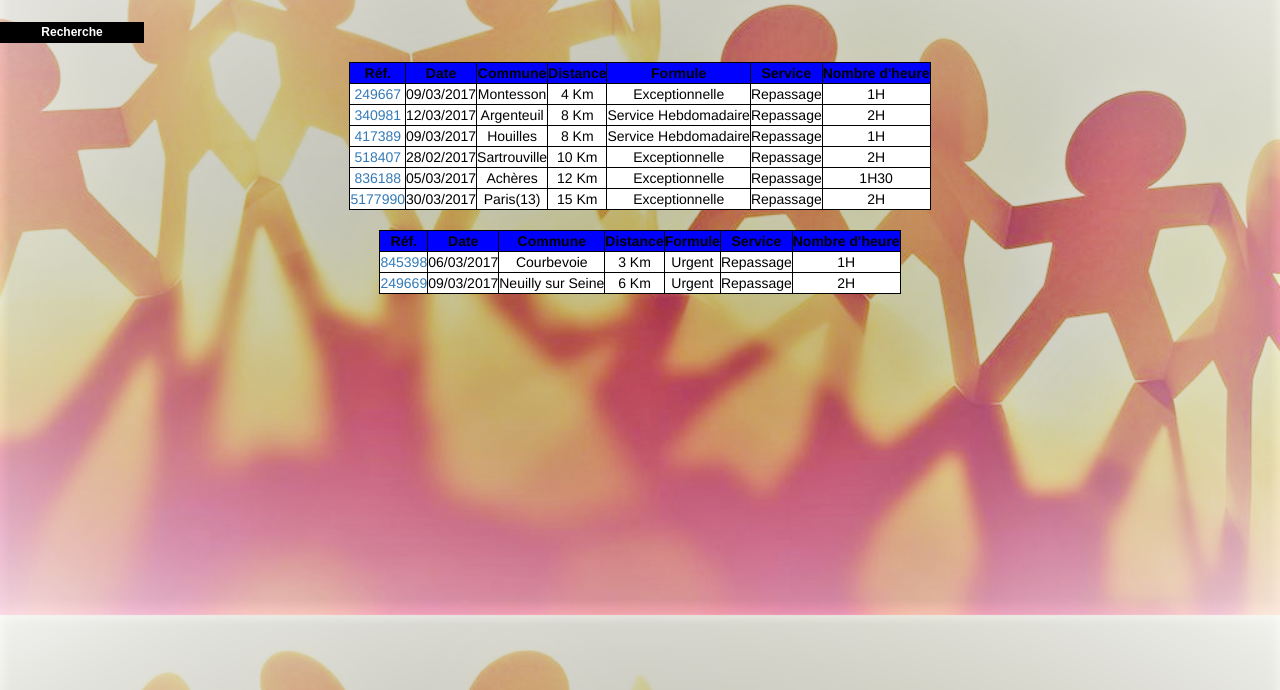
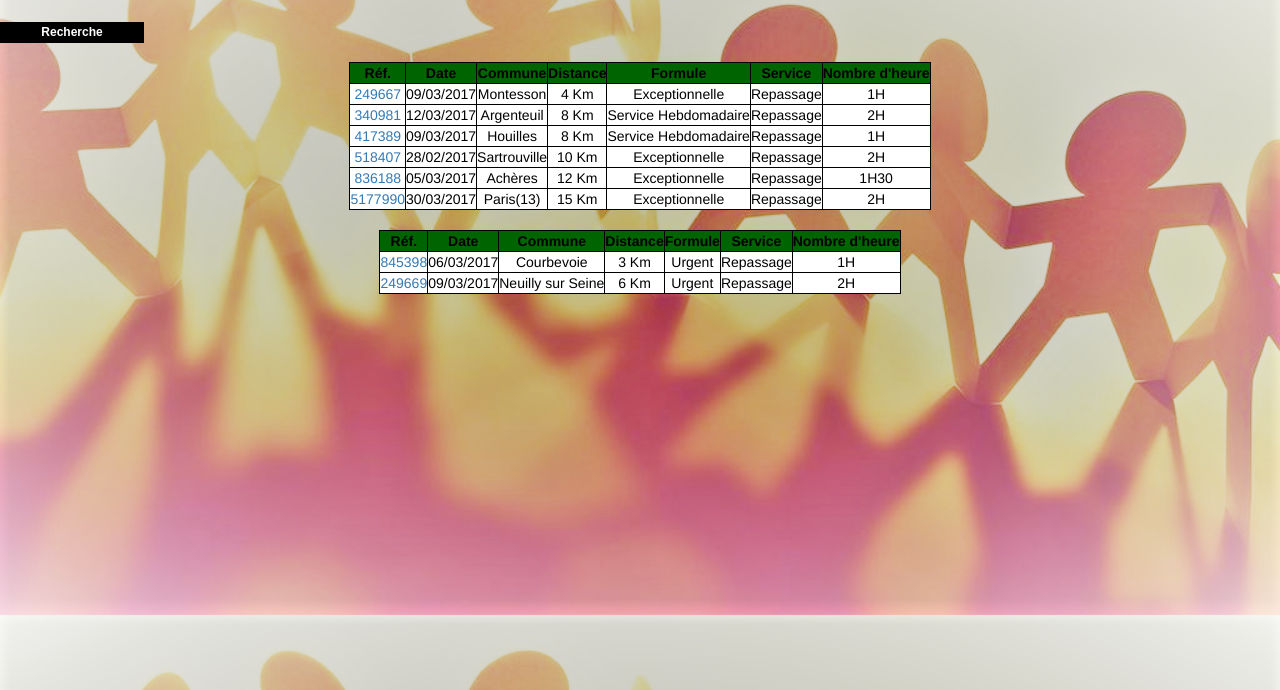
Before and after one commit to YOHANMAURIN/Project, a plain HTML site: page EasyHelp/annoncerepassage.html in a window 1280 px wide. Shown: the part 110-800 px from the top of the page. Drawn offline with nearby package versions, Linux system fonts and the light colour scheme.

Commit message:
Update rec.css

```diff
--- a/EasyHelp/rec.css
+++ b/EasyHelp/rec.css
@@ -29,7 +29,7 @@ td
 th
 {
 	text-align: center;
-	background-color:blue;
+	background-color:DarkGreen;
     	border: 1px solid black;
 }
 
```
